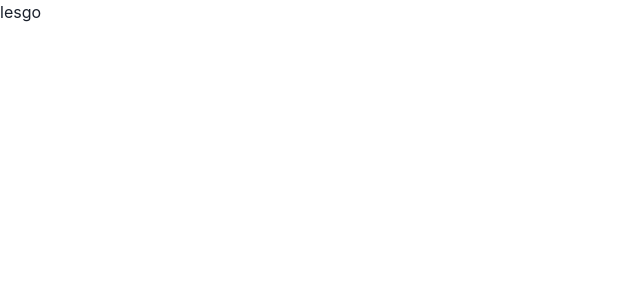
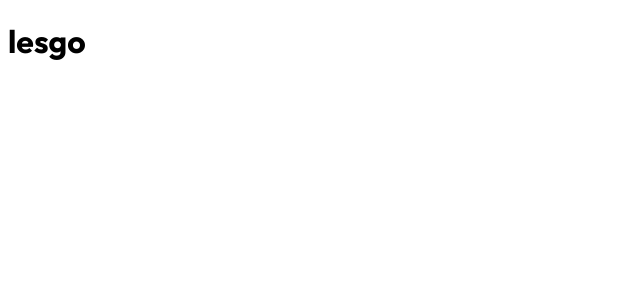
Before and after one commit to yasssuz/web-film-app, a Next.js app: page / in a window 1280 px wide. Shown: the top 300 px of the page, without its empty margins (0-640 px from the left). Built offline with nearby package versions, Linux system fonts and the light colour scheme.

Commit message:
refactor: 💡 change code location

```diff
--- a/app/layout.tsx
+++ b/src/app/layout.tsx
@@ -1,6 +1,6 @@
 import Head from "next/head";
 import { Outfit } from "@next/font/google";
-import { ChakraProvider } from "@chakra-ui/react";
+// import { ChakraProvider } from "@chakra-ui/react";
 
 const outfit = Outfit();
 
@@ -11,13 +11,14 @@ export default function RootLayout({
 }) {
   return (
     <html lang="en" className={outfit.className}>
-      <Head>
+      <head>
         <title>Create Next App</title>
         <meta name="description" content="Generated by create next app" />
         <link rel="icon" href="/favicon.ico" />
-      </Head>
+      </head>
       <body>
-        <ChakraProvider>{children}</ChakraProvider>
+        {/* <ChakraProvider>{children}</ChakraProvider> */}
+        {children}
       </body>
     </html>
   );
```
Also changed, not shown: src/app/page.tsx (renamed from app/page.tsx).
